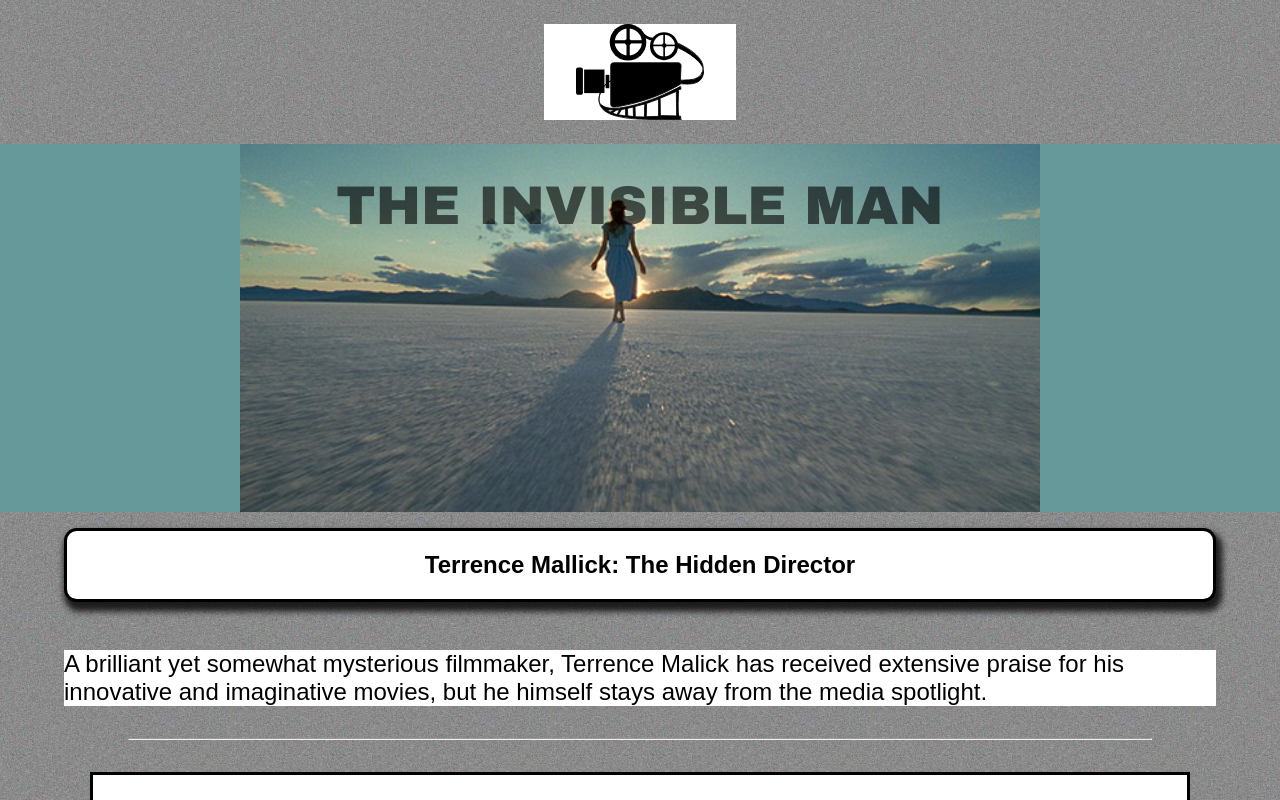
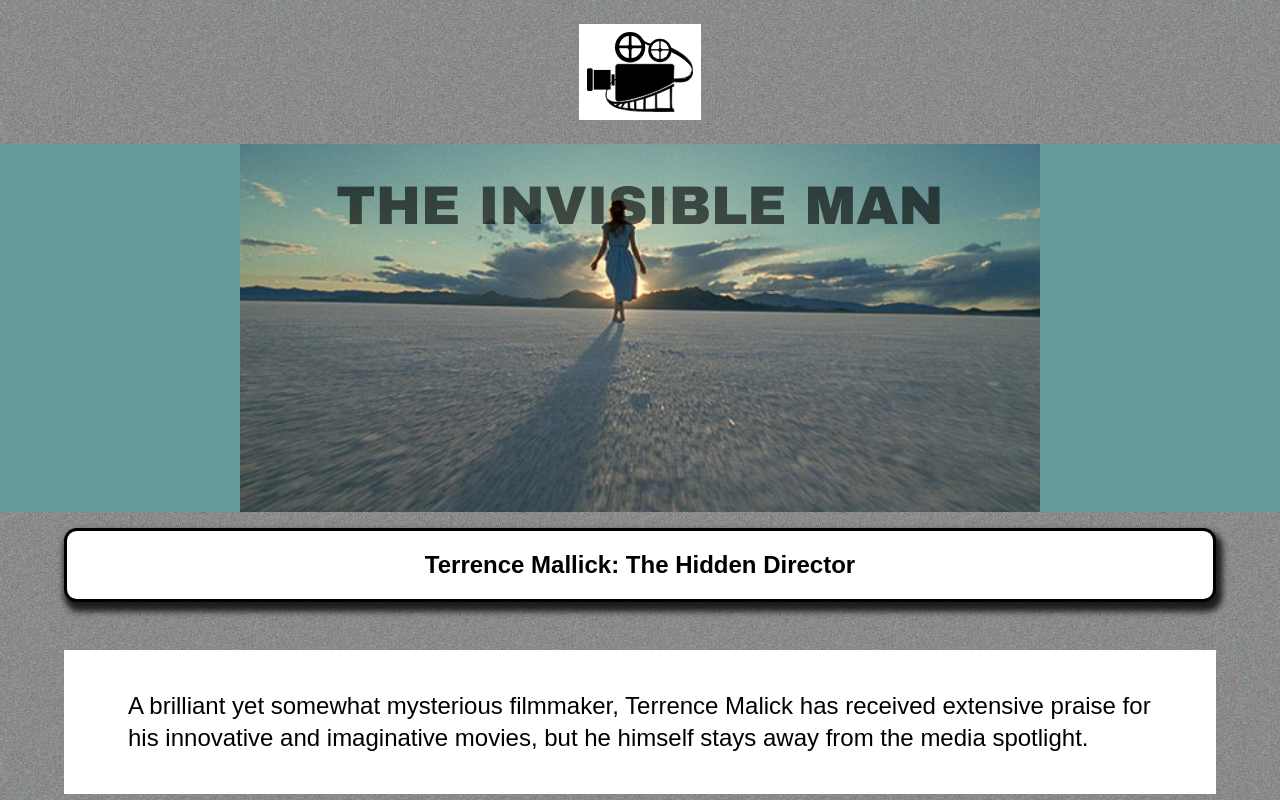
Before and after one commit to benmarley/assignment1, a plain HTML site: page index.html in a window 1280 px wide. Shown: the top 800 px of the page. Drawn offline with Linux system fonts and the light colour scheme.

Commit message:
few alterations

```diff
--- a/css/general.css
+++ b/css/general.css
@@ -21,6 +21,7 @@ html {
     font-size: 100%;
     background-image: url(../images/backgroundnoisepattern.jpg);
     background-size: 20rem;
+    hyphens: auto
     }
 
 img {
@@ -43,7 +44,7 @@ header {
     height:6rem;
     background-color: white;
     width: auto;
-    padding: 0 2.5% 0;
+    padding: .5rem;
     margin:1.5rem auto;
 }
 
@@ -82,15 +83,12 @@ h1 {
     margin: 3rem 5% 1rem;
     font-family: Arial, "Arial Bold", Sans-Serif;
     background-color: white;
+    padding: 1rem 5%;
+    line-height: 2rem;
 }
 
 hr {
     margin:2rem 10%;
-}
-
-hr + p {
-    margin: 3rem 5%;
-    line-height: 1.5rem
 }
 
 footer {
@@ -141,6 +139,7 @@ hr + div {
     font-size: 3rem;
     color: #ff0000;
     overflow:hidden;
+
 }
 
 .earlycareer {
```
